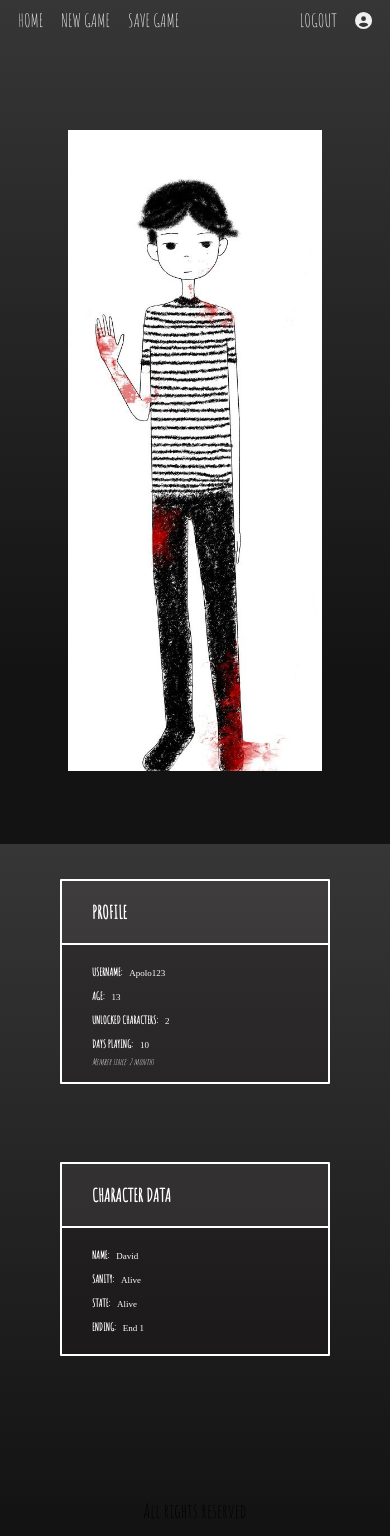
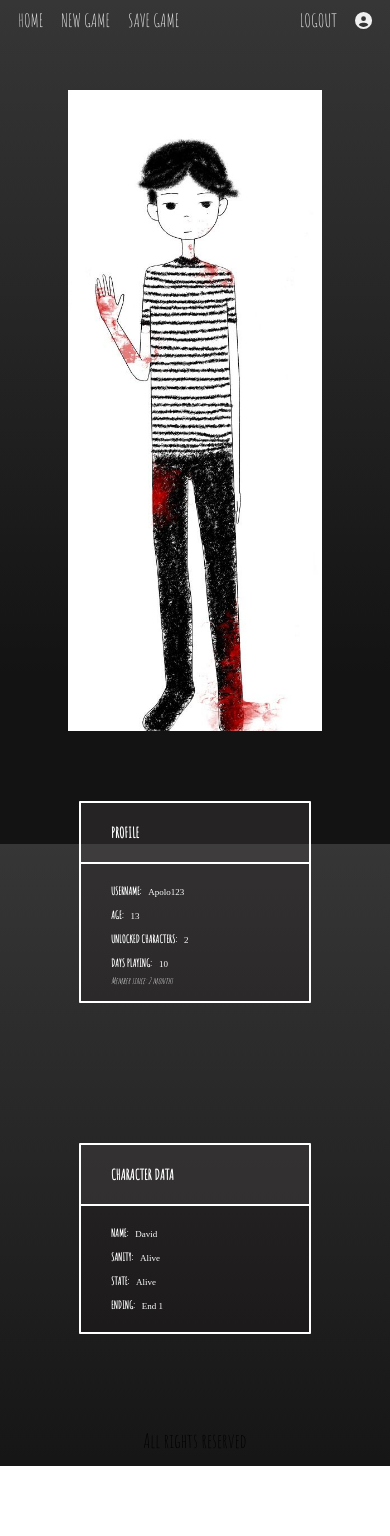
Before and after one commit to KateClysm/MidnightMysteriesFront, a React (Vite) app in the folder frontend/: page /profile in a window 390 px wide. After the commit the page ends 1466 px from the top, so only its background shows below. Built offline with nearby package versions, Linux system fonts and the light colour scheme; the HTML template or start-up script is replaced by a standard one; a web font is replaced by a local one.

Commit message:
Modificacion de estilo - Mobile First

```diff
--- a/frontend/src/pages/profile/profile.scss
+++ b/frontend/src/pages/profile/profile.scss
@@ -1,3 +1,105 @@
+.container_profile {
+    display: flex;
+    flex-direction: column;
+    align-items: center;
+    justify-content: center;
+
+    main {
+        width: 100%;
+        display: flex;
+        flex-direction: column;
+        justify-content: space-evenly;
+        align-items: center;
+        padding: 50px;
+
+        @media screen and (min-width: 600px) {
+            flex-direction: row;
+            justify-content:space-evenly;
+            align-items: center;
+        }
+
+        .container_img {
+            background-color: white;
+            height: 76vh;
+            width: 30vh;
+            background-size: cover;
+            background-position-y: start;
+            background-position-x: center;
+        }
+
+        .container_cards {
+            display: flex;
+            flex-direction: column;
+            justify-content: space-between;
+            align-items: center;
+            width: 100%;
+            padding: 30px 0px;
+            height: 75vh;
+
+            @media screen and (min-width: 600px) {
+                width: 30%;
+                padding: 0px;
+            }
+
+
+            .card {
+                width: 80%;
+                height: auto;
+                border: 2px solid white;
+                border-radius: 0.1rem;
+                color: white;
+                margin-top: 40px;
+                background-color: rgba(24, 12, 12, 0.126);
+
+                @media screen and (min-width: 600px) {
+                    width: 100%;
+                    margin-top: 0px;
+                }
+
+                &_title {
+                    font-size: 1.6rem;
+                    font-weight: 900;
+                    border-bottom: 2px solid white;
+                    padding: 20px 30px;
+                    text-align: start;
+                    background-color: #80808027;
+
+                }
+
+                &_list_data {
+                    padding: 15px 30px;
+                    list-style: none;
+                }
+
+                &_sub_title {
+                    padding: 5px 0px;
+                    font-size: 1.2rem;
+                    font-weight: 700;
+
+                    span {
+                        padding-left: 5px;
+                        font-size: 1rem;
+                        font-weight: 400;
+                        font-family: 'Josefin Slab', serif;
+                    }
+                }
+
+            }
+        }
+
+        .playtime{
+            margin-top: 20px;
+            font-size: 1rem;
+            font-style: italic;
+            display: inline;
+        }
+    }
+}
+
+
+
+/*
+
 .container_profile {
     display: flex;
     flex-direction: column;
@@ -41,9 +143,13 @@
             height: 75vh;
             padding: 0px 10px;
 
-            @media screen and (max-width: 1200px) {
+            @media screen and (max-width: 1000px) {
                 justify-content: space-evenly;
                 align-items: center;
+                width: 60%;
+            }
+
+            @media screen and (max-width: 600px) {
                 width: 100%;
             }
 
@@ -107,3 +213,5 @@
 
 
 }
+
+*/
```
